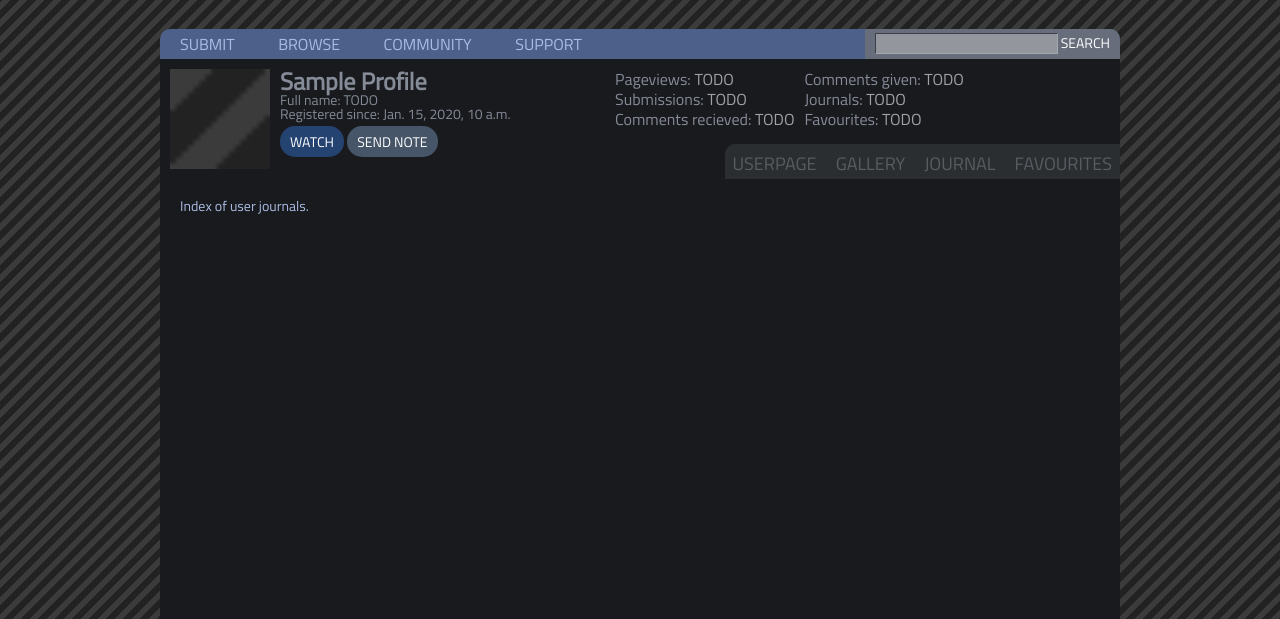
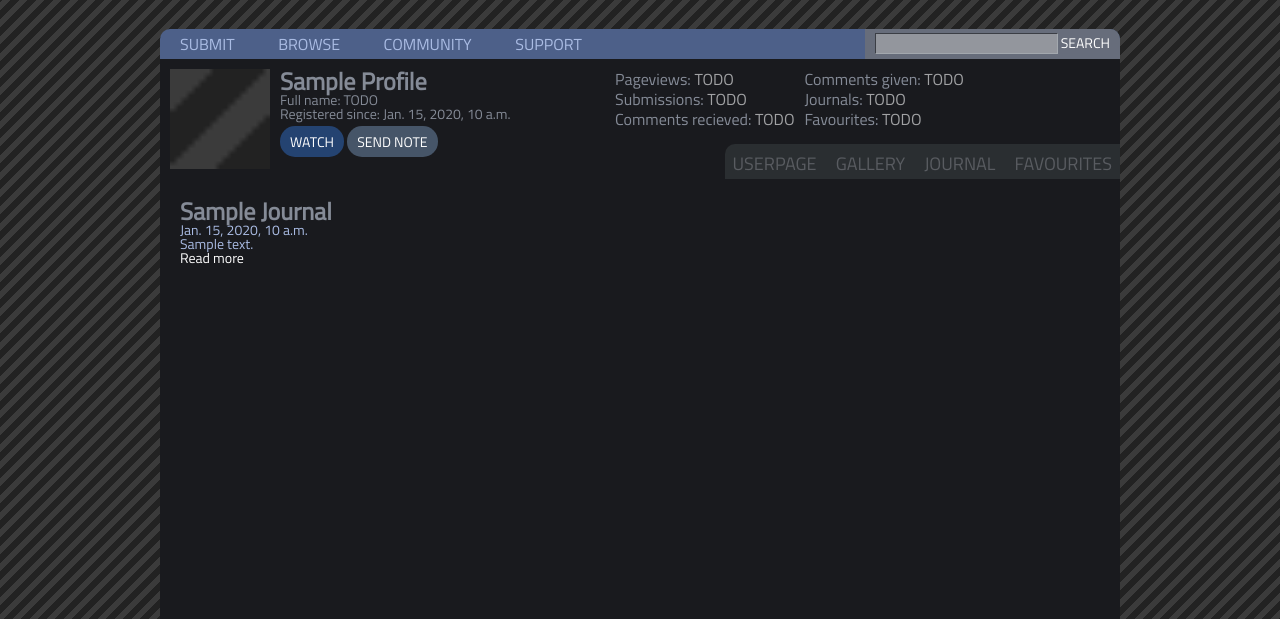
Before and after one commit to szczurex/ft-gal, a Django app: template journals/templates/journals/index.html in a window 1280 px wide. Shown: the part 201-820 px from the top of the page. Run offline with Django 3.2, Linux system fonts and the light colour scheme; the template is opened without the code that fills it: most values are stand-ins (such as "Sample title", 1, 10 or a date in 2020).

Commit message:
journal list v0.1

```diff
--- a/journals/models.py
+++ b/journals/models.py
@@ -9,3 +9,6 @@ class Journal(models.Model):
     date_edited = models.DateTimeField(verbose_name="Date modified", auto_now=True)
     hidden = models.BooleanField(verbose_name='Hidden', default=False)
     deleted = models.BooleanField(verbose_name='Journal deleted?', default=False)
+
+    def __unicode__(self):
+        return u'%s' % (self.title)
--- a/journals/templates/journals/index.html
+++ b/journals/templates/journals/index.html
@@ -11,5 +11,15 @@
 {% endblock %}
 
 {% block content %}
-	<p>Index of user journals.</p>
+	{% for journal in journals %}
+		<div class="journal_window">
+			<h1>{{ journal.title }}</h1>
+			<p>{{ journal.date_created }}</p>
+			<p>{{ journal.content|linebreaksbr }}</p>
+
+			<a href='#'>Read more</a>
+		</div>
+	{% empty %}
+		<p>No journals posted.</p>
+	{% endfor %}
 {% endblock %}
--- a/journals/views.py
+++ b/journals/views.py
@@ -9,7 +9,9 @@ from django.http import HttpResponseForbidden
 @login_required
 def index(request, username=None, template="journals/index.html"):
     profile = get_object_or_404(Profile, username__iexact=username)
-    return render(request, template ,{'profile':profile})
+    journals = Journal.objects.filter(profile = profile, deleted=False)
+    return render(request, template ,{'profile':profile,
+                                      'journals':journals})
 
 
 @login_required
```
